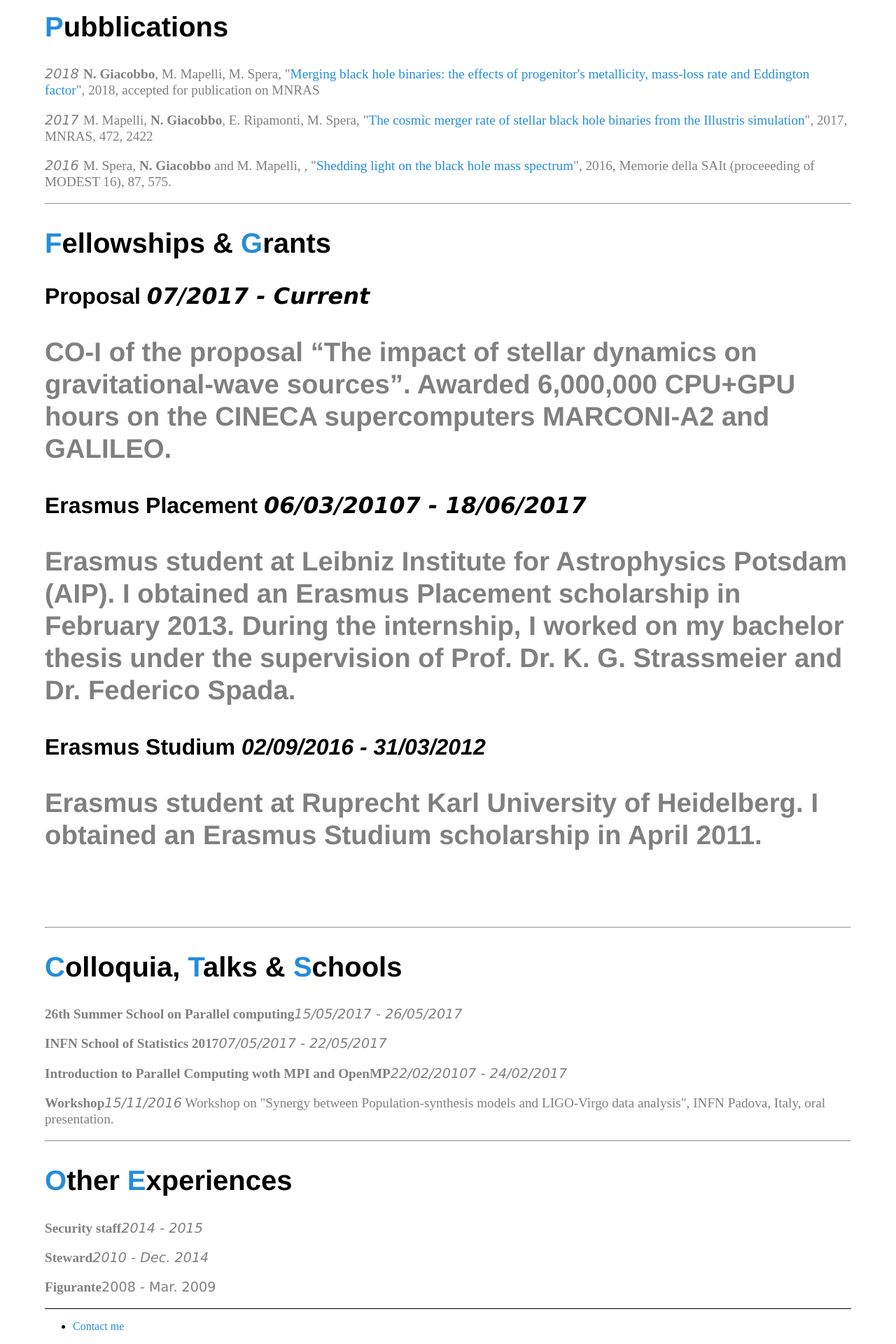
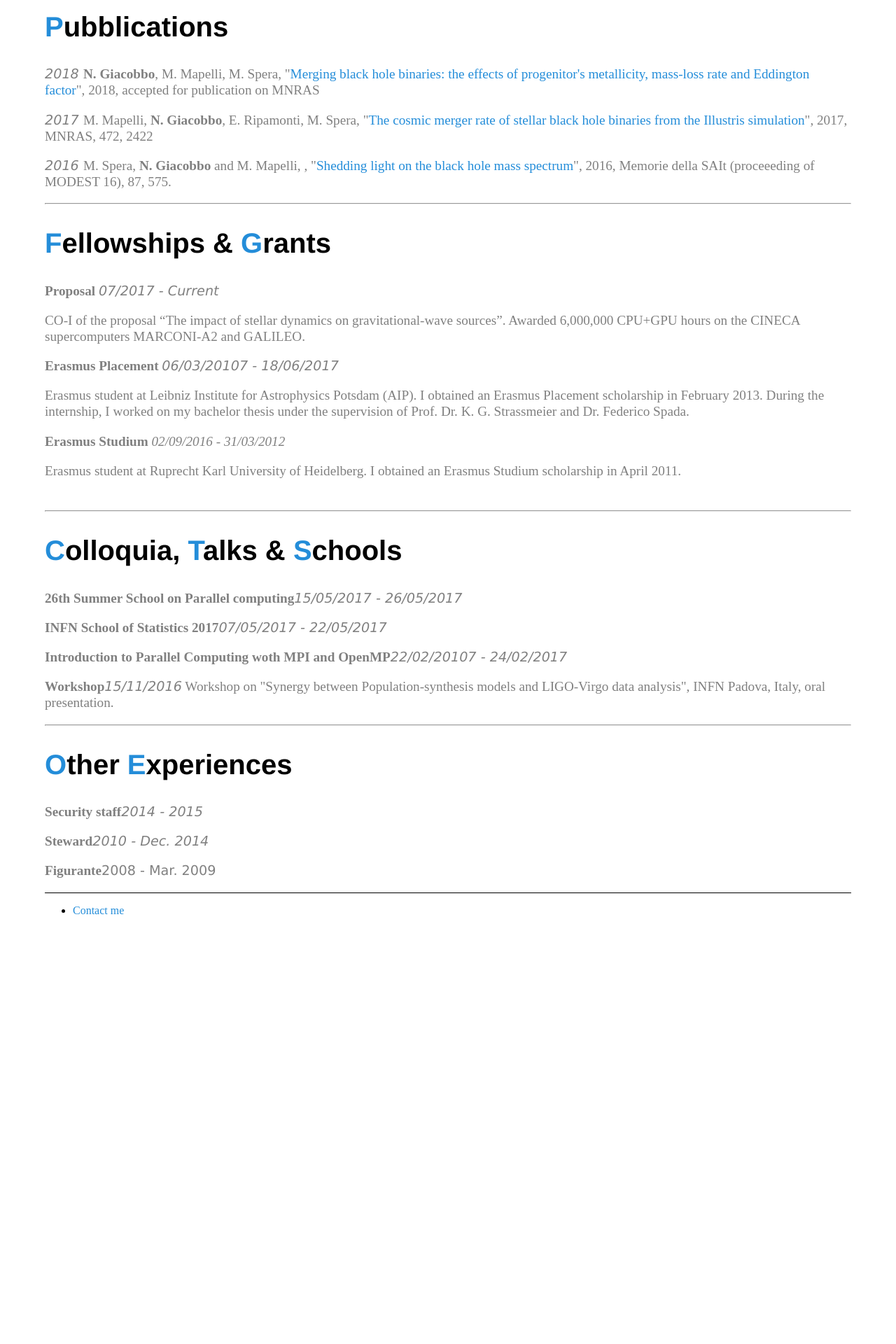
Before and after one commit to GiacobboNicola/giacobbonicola.github.io, a Jekyll site: the page built from item3.html, in a window 1280 px wide. Shown: the part 776-2696 px from the top of the page at 70% size. Built offline with Jekyll 4.4.1, drawn with Linux system fonts in a browser that asks for light colours; after the commit the page ends 2102 px from its top, so only the background shows below that.

Commit message:
adjust cv page

```diff
--- a/_layouts/cv.html
+++ b/_layouts/cv.html
@@ -62,17 +62,17 @@
 				<div>
 					<h2><span class="b">F</span>ellowships & <span class="b">G</span>rants</h2>
 					<div>
-						<h3><b>Proposal</b> <i><span class="small">07/2017 - Current</span></i></p>
+						<p><b>Proposal</b> <i><span class="small">07/2017 - Current</span></i></p>
 						<p>CO-I of the proposal “The impact of stellar dynamics on gravitational-wave sources”. Awarded 6,000,000 CPU+GPU hours on the CINECA supercomputers
 							MARCONI-A2 and GALILEO.</p>
 					</div>
 					<div>
-						<h3><b>Erasmus Placement</b> <i><span class="small">06/03/20107 - 18/06/2017</span></i></p>
+						<p><b>Erasmus Placement</b> <i><span class="small">06/03/20107 - 18/06/2017</span></i></p>
 						<p>Erasmus student at Leibniz Institute for Astrophysics Potsdam (AIP). I obtained an Erasmus Placement scholarship in February 2013. During the
 							internship, I worked on my bachelor thesis under the supervision of Prof. Dr. K. G. Strassmeier and Dr. Federico Spada.</p>
 					</div>
 					<div>
-						<h3><b>Erasmus Studium</b> <i><span class="small"></span>02/09/2016 - 31/03/2012</i></p>
+						<p><b>Erasmus Studium</b> <i><span class="small"></span>02/09/2016 - 31/03/2012</i></p>
 						<p>Erasmus student at Ruprecht Karl University of Heidelberg. I obtained an Erasmus Studium scholarship in April 2011.</p><br>
 					</div>
 				</div>
```
